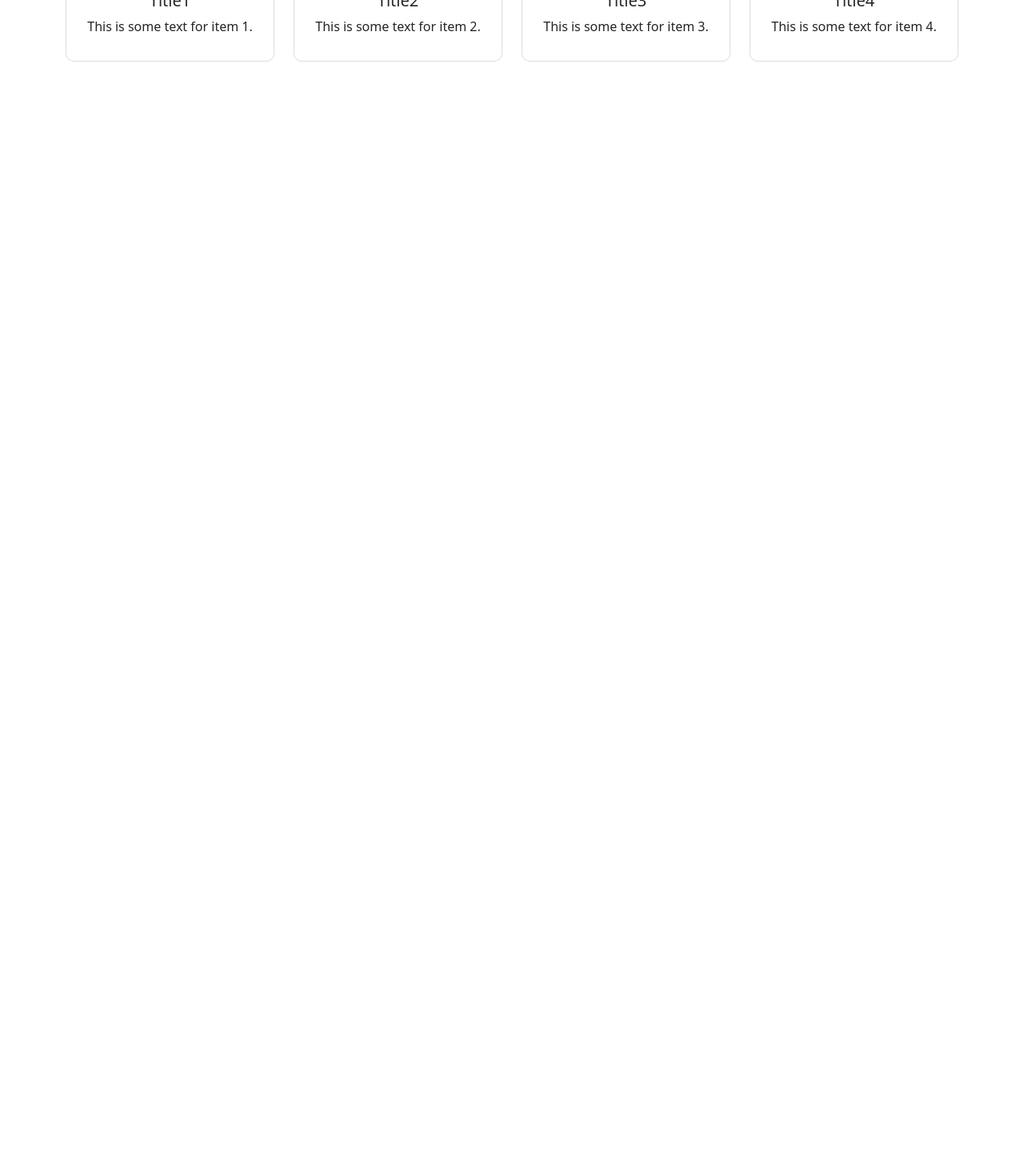
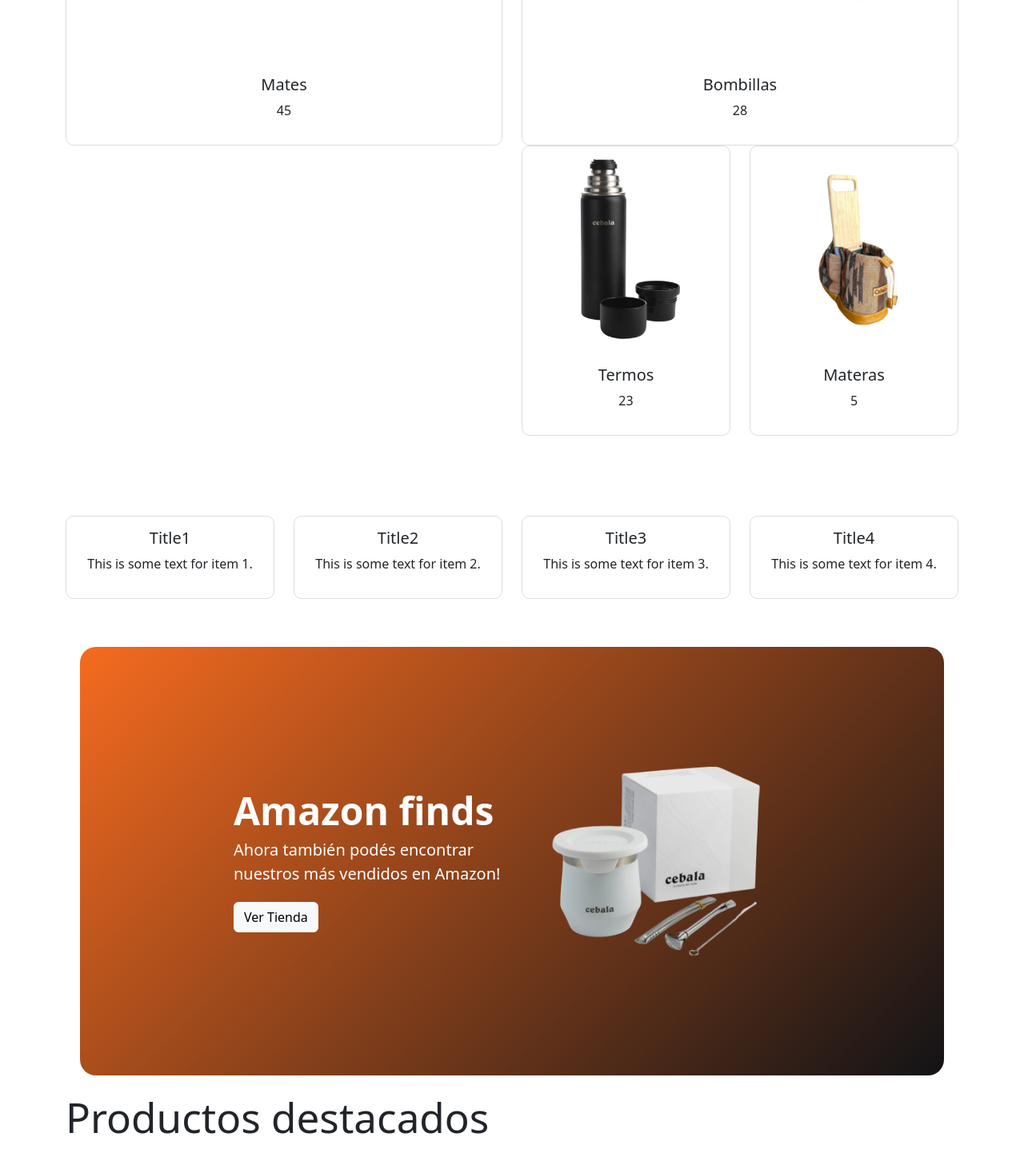
Before and after one commit to martinsantanab/Cebate_Proyect, a React (Vite) app: page / in a window 1280 px wide. Shown: the part 1330-2777 px from the top of the page at 80% size. Before the commit the page ends 1467 px from the top, so only its background shows below. Built offline with nearby package versions, Linux system fonts and the light colour scheme.

Commit message:
Minor changes

```diff
--- a/src/App.css
+++ b/src/App.css
@@ -183,6 +183,44 @@
   }
 }
 
+/* AMAZON FINDS SECTION */
+
+.amazon-finds-section {
+  background: linear-gradient(135deg, #f56b1f, #131316);
+  color: white;
+  border: none;
+  padding: 100px 20px;
+  border-radius: 20px; /* Añade un borde redondeado al botón */
+}
+
+.padding {
+  padding-left: 100px;
+  padding-right: 100px;
+}
+
+.text-container h1 {
+  font-size: 3rem;
+  font-weight: bold;
+}
+
+.text-container p {
+  font-size: 1.25rem;
+  margin-bottom: 20px;
+}
+
+.image-container {
+  text-align: center;
+}
+
+.product-image {
+  max-width: 100%;
+  height: auto;
+}
+
 /* CSS DE LOS PRODUCTOS MOSTRADOS */
+.card-img-top {
+  height: 200px;
+  object-fit: cover;
+}
 
 /* FOOTER CSS: */
--- a/src/pages/Home.jsx
+++ b/src/pages/Home.jsx
@@ -1,5 +1,5 @@
 import React from "react";
-import { Container, Row, Col } from "react-bootstrap";
+import { Container, Row, Col, Card, Button } from "react-bootstrap";
 import { FontAwesomeIcon } from "@fortawesome/react-fontawesome";
 import {
   faTruck,
@@ -59,6 +59,79 @@ const items = [
   },
 ];
 
+const productos = [
+  {
+    id: 1,
+    nombre: "Termo Cebala 1lt [min. 10 unidades]",
+    precio: 1889,
+    imagen: "/path/to/image1.jpg",
+    categoria: "Regalos Empresariales",
+  },
+  {
+    id: 2,
+    nombre: "Mate Acero Inoxidable Premium Negro [min. 15 unidades]",
+    precio: 990,
+    imagen: "/path/to/image2.jpg",
+    categoria: "Regalos Empresariales",
+  },
+  {
+    id: 3,
+    nombre: "Mate Acero Inoxidable Premium Blanco [min. 15 unidades]",
+    precio: 990,
+    imagen: "/path/to/image3.jpg",
+    categoria: "Regalos Empresariales",
+  },
+  {
+    id: 4,
+    nombre: "Bombilla Acero Inoxidable Premium [Negro]",
+    precio: 790,
+    imagen: "/path/to/image4.jpg",
+    categoria: "Bombillas",
+  },
+  {
+    id: 5,
+    nombre: "Mate Acero Inoxidable Premium [Blanco]",
+    precio: 990,
+    imagen: "/path/to/image5.jpg",
+    categoria: "Mates",
+  },
+  {
+    id: 6,
+    nombre: "Mate Acero Inoxidable Premium [Negro]",
+    precio: 990,
+    imagen: "/path/to/image6.jpg",
+    categoria: "Mates",
+  },
+  {
+    id: 7,
+    nombre: "Termo Cebala 1lt",
+    precio: 1750,
+    imagen: "/path/to/image7.jpg",
+    categoria: "Termos",
+  },
+  {
+    id: 8,
+    nombre: "Matera Bamboo",
+    precio: 1700,
+    imagen: "/path/to/image8.jpg",
+    categoria: "Materas",
+  },
+  {
+    id: 9,
+    nombre: "Matera Cartera Zaira",
+    precio: 2960,
+    imagen: "/path/to/image9.jpg",
+    categoria: "Carteras",
+  },
+  {
+    id: 10,
+    nombre: "Mate De Cerámica Forrado",
+    precio: 4900,
+    imagen: "/path/to/image10.jpg",
+    categoria: "Mates",
+  },
+];
+
 function Home() {
   return (
     <>
@@ -102,22 +175,68 @@ function Home() {
         </div>
       </div>
       <Container className="products-section">
+        |
         <Row>
-          {products.map((product, index) => (
-            <Col xs={12} md={6} lg={3} key={index} className="product-item">
-              <div className={`product-card ${product.hoverColorClass}`}>
+          {/* Primer columna de tamaño completo para el primer producto */}
+          <Col xs={12} md={6}>
+            <div className={`product-card ${products[0].hoverColorClass}`}>
               <img
-                  src={product.image}
-                  alt={product.name}
+                src={products[0].image}
+                alt={products[0].name}
                 className="product-image"
               />
               <div className="product-info">
-                  <h5>{product.name}</h5>
-                  <p>{product.count}</p>
+                <h5>{products[0].name}</h5>
+                <p>{products[0].count}</p>
               </div>
             </div>
           </Col>
-          ))}
+          {/* Segunda columna con dos filas */}
+          <Col xs={6}>
+            {/* Primer fila con un producto */}
+
+            <div className={`product-card ${products[1].hoverColorClass}`}>
+              <img
+                src={products[1].image}
+                alt={products[1].name}
+                className="product-image"
+              />
+              <div className="product-info">
+                <h5>{products[1].name}</h5>
+                <p>{products[1].count}</p>
+              </div>
+            </div>
+
+            <Row>
+              {/* Segunda fila con dos productos */}
+              <Col xs={6} className="product-item">
+                <div className={`product-card ${products[2].hoverColorClass}`}>
+                  <img
+                    src={products[2].image}
+                    alt={products[2].name}
+                    className="product-image"
+                  />
+                  <div className="product-info">
+                    <h5>{products[2].name}</h5>
+                    <p>{products[2].count}</p>
+                  </div>
+                </div>
+              </Col>
+              <Col xs={6} className="product-item">
+                <div className={`product-card ${products[3].hoverColorClass}`}>
+                  <img
+                    src={products[3].image}
+                    alt={products[3].name}
+                    className="product-image"
+                  />
+                  <div className="product-info">
+                    <h5>{products[3].name}</h5>
+                    <p>{products[3].count}</p>
+                  </div>
+                </div>
+              </Col>
+            </Row>
+          </Col>
         </Row>
       </Container>
 
@@ -135,6 +254,56 @@ function Home() {
           ))}
         </Row>
       </Container>
+
+      <div className="padding">
+        <Container fluid className="amazon-finds-section">
+          <Row className="justify-content-center">
+            <Col md={10} lg={8} className="content-box">
+              <Row className="align-items-center">
+                <Col md={6} className="text-container">
+                  <h1>Amazon finds</h1>
+                  <p>
+                    Ahora también podés encontrar nuestros más vendidos en
+                    Amazon!
+                  </p>
+                  <Button
+                    variant="light"
+                    href="https://www.amazon.com"
+                    target="_blank"
+                  >
+                    Ver Tienda
+                  </Button>
+                </Col>
+                <Col md={6} className="image-container">
+                  <img
+                    src="/public/images/AmazonFinds.png"
+                    alt="Cebala Product"
+                    className="product-image"
+                  />
+                </Col>
+              </Row>
+            </Col>
+          </Row>
+        </Container>
+      </div>
+
+      <Container>
+        <h1 className="my-4">Productos destacados</h1>
+        <Row>
+          {productos.map((producto) => (
+            <Col key={producto.id} md={4} className="mb-4">
+              <Card>
+                <Card.Img variant="top" src={producto.imagen} />
+                <Card.Body>
+                  <Card.Title>{producto.nombre}</Card.Title>
+                  <Card.Text>${producto.precio}</Card.Text>
+                  <Button variant="primary">Añadir al carrito</Button>
+                </Card.Body>
+              </Card>
+            </Col>
+          ))}
+        </Row>
+      </Container>
     </>
   );
 }
```
Also changed, not shown: public/images/AmazonFinds.png (added). Lines whose indentation alone changed are shown as unchanged.
